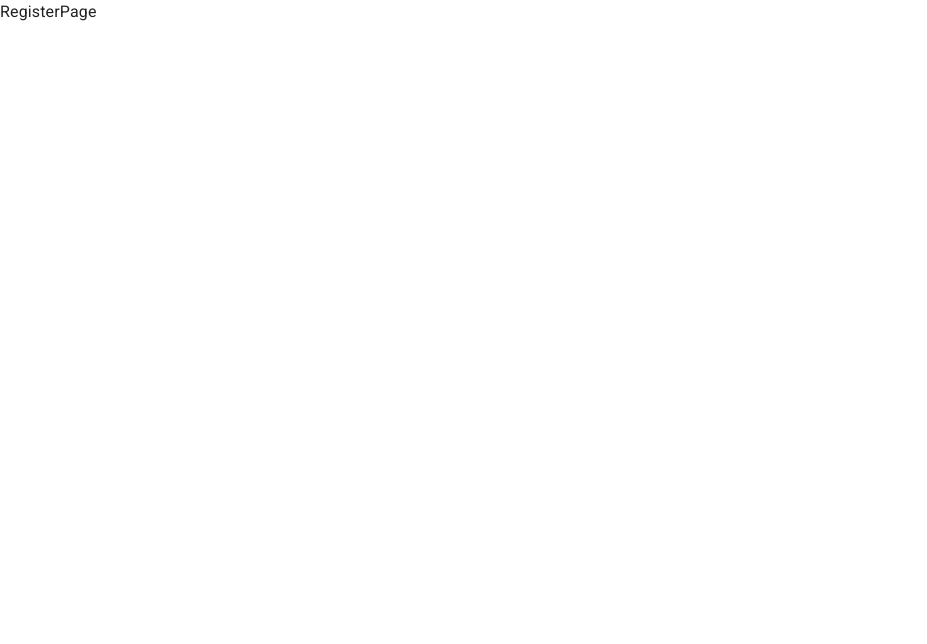
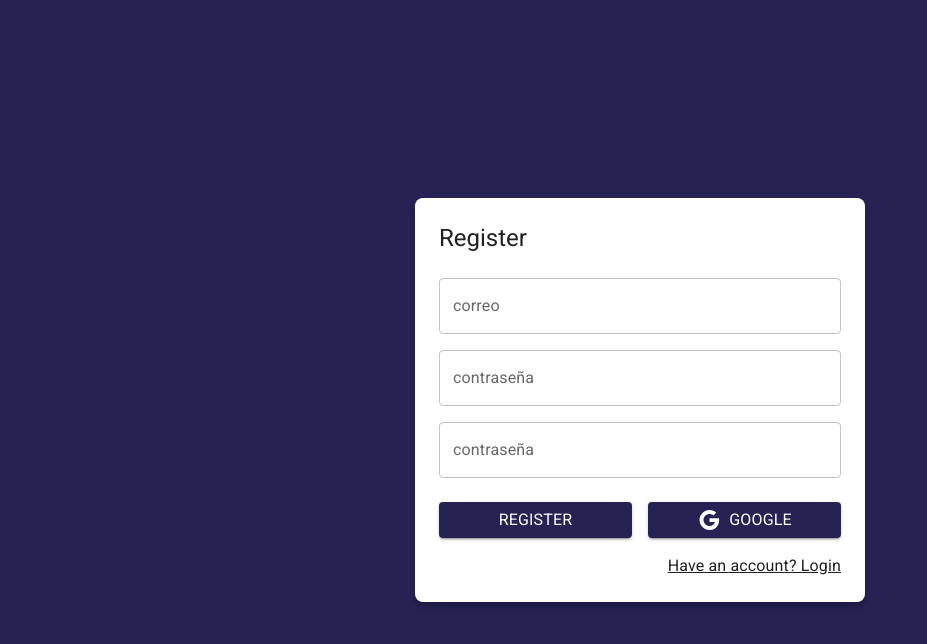
Before and after one commit to jenri019/journal-app, a React (Vite) app: page /auth/register in a window 1280 px wide. Shown: the top 644 px of the page, without its empty margins (0-927 px from the left). Built offline with nearby package versions, Linux system fonts and the light colour scheme.

Commit message:
Creating RegisterPage using AuthLayout

```diff
--- a/src/auth/pages/RegisterPage.jsx
+++ b/src/auth/pages/RegisterPage.jsx
@@ -1,3 +1,59 @@
+import { Google } from '@mui/icons-material'
+import { Button, Grid, Link, TextField, Typography } from '@mui/material'
+import React from 'react'
+import { Link as RouterLink } from 'react-router-dom'
+import { AuthLayout } from '../layouts/AuthLayout'
+
 export const RegisterPage = () => {
-  return <div>RegisterPage</div>;
-};
+  return (
+    <AuthLayout title='Register'>
+      <form>
+        <Grid container>
+          <Grid item xs={12} sx={{ mt: 2 }}>
+            <TextField
+              label='correo'
+              type='email'
+              placeholder='correo@gmail.com'
+              fullWidth />
+          </Grid>
+          <Grid item xs={12} sx={{ mt: 2 }}>
+            <TextField
+              label='contraseña'
+              type='password'
+              placeholder='contraseña'
+              fullWidth />
+          </Grid>
+          <Grid item xs={12} sx={{ mt: 2 }}>
+            <TextField
+              label='contraseña'
+              type='password'
+              placeholder='Repetir contraseña'
+              fullWidth />
+          </Grid>
+          <Grid container spacing={2} sx={{ mb: 2, mt: 1 }}>
+            <Grid item xs={12} sm={6}>
+              <Button
+                variant='contained'
+                fullWidth>
+                <Typography>Register</Typography>
+              </Button>
+            </Grid>
+            <Grid item xs={12} sm={6}>
+              <Button
+                variant='contained'
+                fullWidth>
+                <Google />
+                <Typography sx={{ ml: 1 }}>Google</Typography>
+              </Button>
+            </Grid>
+          </Grid>
+          <Grid container direction='row' justifyContent='end'>
+            <Link component={RouterLink} color='inherit' to='/auth/login'>
+              Have an account? Login
+            </Link>
+          </Grid>
+        </Grid>
+      </form>
+    </AuthLayout>
+  )
+}
```
